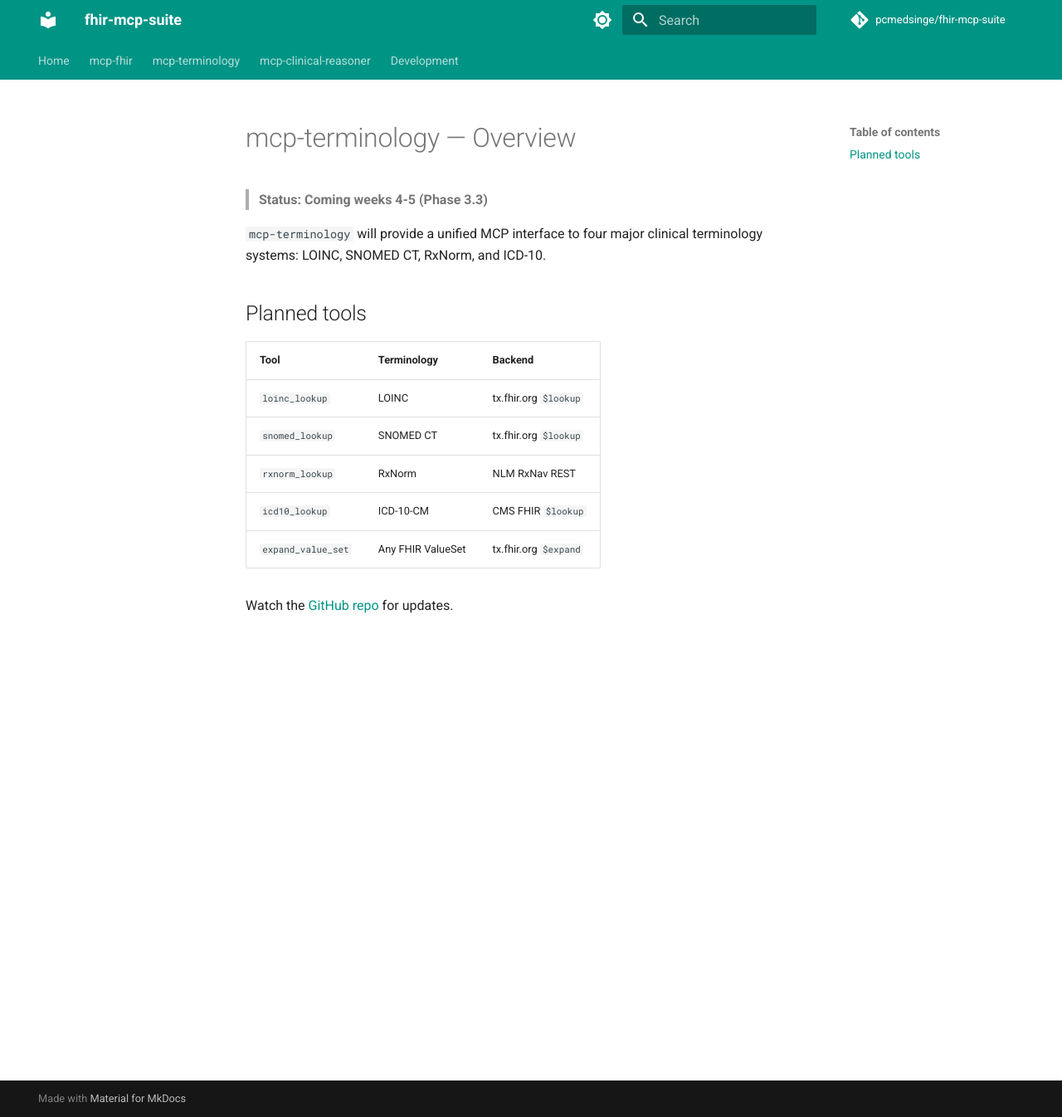
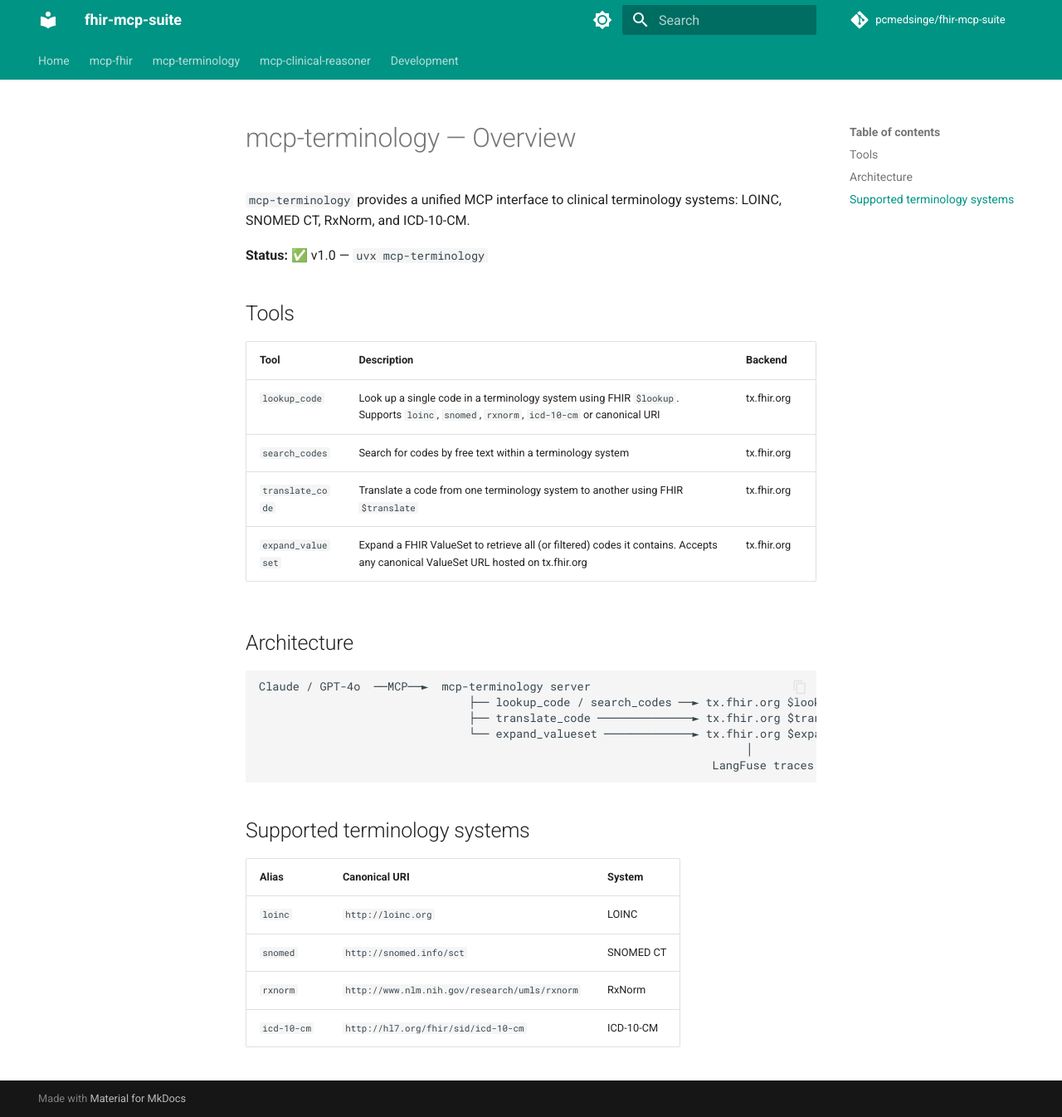
Before and after one commit to pcmedsinge/fhir-mcp-suite, an MkDocs documentation site: the page built from docs/docs/mcp-terminology/overview.md, in a window 1280 px wide and 1346 px high. Shown: the whole window at 83% size. Built offline with MkDocs 1.6.1 and Material for MkDocs 9.7.7, drawn with Linux system fonts in a browser that asks for light colours; comment, search, counter and statistics services are not loaded.

Commit message:
docs: rewrite all 3 server overviews and index for v1.0 — remove planning placeholders, add accurate tools/backends

````diff
--- a/docs/docs/mcp-terminology/overview.md
+++ b/docs/docs/mcp-terminology/overview.md
@@ -1,18 +1,35 @@
 # mcp-terminology — Overview
 
-> **Status: Coming weeks 4-5 (Phase 3.3)**
+`mcp-terminology` provides a unified MCP interface to clinical terminology
+systems: LOINC, SNOMED CT, RxNorm, and ICD-10-CM.
 
-`mcp-terminology` will provide a unified MCP interface to four major
-clinical terminology systems: LOINC, SNOMED CT, RxNorm, and ICD-10.
+**Status:** ✅ v1.0 — `uvx mcp-terminology`
 
-## Planned tools
+## Tools
 
-| Tool | Terminology | Backend |
-|------|------------|---------|
-| `loinc_lookup` | LOINC | tx.fhir.org `$lookup` |
-| `snomed_lookup` | SNOMED CT | tx.fhir.org `$lookup` |
-| `rxnorm_lookup` | RxNorm | NLM RxNav REST |
-| `icd10_lookup` | ICD-10-CM | CMS FHIR `$lookup` |
-| `expand_value_set` | Any FHIR ValueSet | tx.fhir.org `$expand` |
+| Tool | Description | Backend |
+|------|-------------|--------|
+| `lookup_code` | Look up a single code in a terminology system using FHIR `$lookup`. Supports `loinc`, `snomed`, `rxnorm`, `icd-10-cm` or canonical URI | tx.fhir.org |
+| `search_codes` | Search for codes by free text within a terminology system | tx.fhir.org |
+| `translate_code` | Translate a code from one terminology system to another using FHIR `$translate` | tx.fhir.org |
+| `expand_valueset` | Expand a FHIR ValueSet to retrieve all (or filtered) codes it contains. Accepts any canonical ValueSet URL hosted on tx.fhir.org | tx.fhir.org |
 
-Watch the [GitHub repo](https://github.com/pcmedsinge/fhir-mcp-suite) for updates.
+## Architecture
+
+```
+Claude / GPT-4o  ──MCP──►  mcp-terminology server
+                               ├── lookup_code / search_codes ──► tx.fhir.org $lookup
+                               ├── translate_code ──────────────► tx.fhir.org $translate
+                               └── expand_valueset ─────────────► tx.fhir.org $expand
+                                                                        │
+                                                                   LangFuse traces
+```
+
+## Supported terminology systems
+
+| Alias | Canonical URI | System |
+|-------|--------------|--------|
+| `loinc` | `http://loinc.org` | LOINC |
+| `snomed` | `http://snomed.info/sct` | SNOMED CT |
+| `rxnorm` | `http://www.nlm.nih.gov/research/umls/rxnorm` | RxNorm |
+| `icd-10-cm` | `http://hl7.org/fhir/sid/icd-10-cm` | ICD-10-CM |
````
Also changed, not shown: docs/docs/index.md (+3 -3 lines), docs/docs/mcp-clinical-reasoner/overview.md (+30 -9 lines), docs/docs/mcp-fhir/overview.md (+23 -11 lines).
